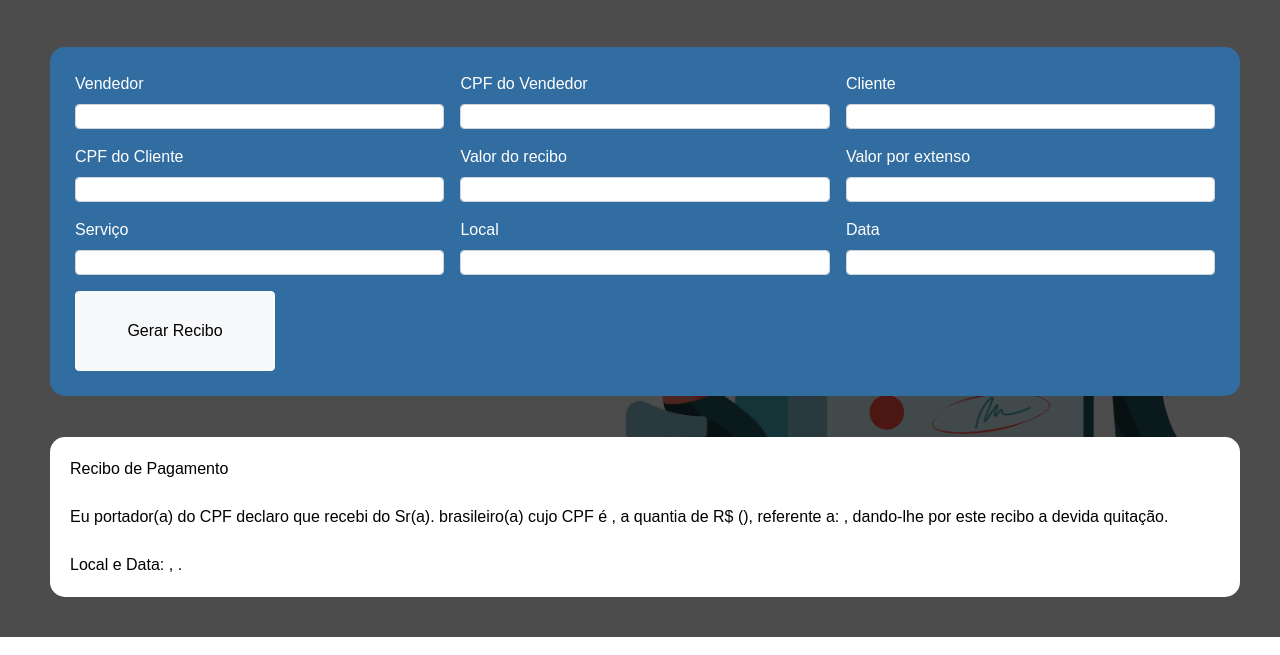
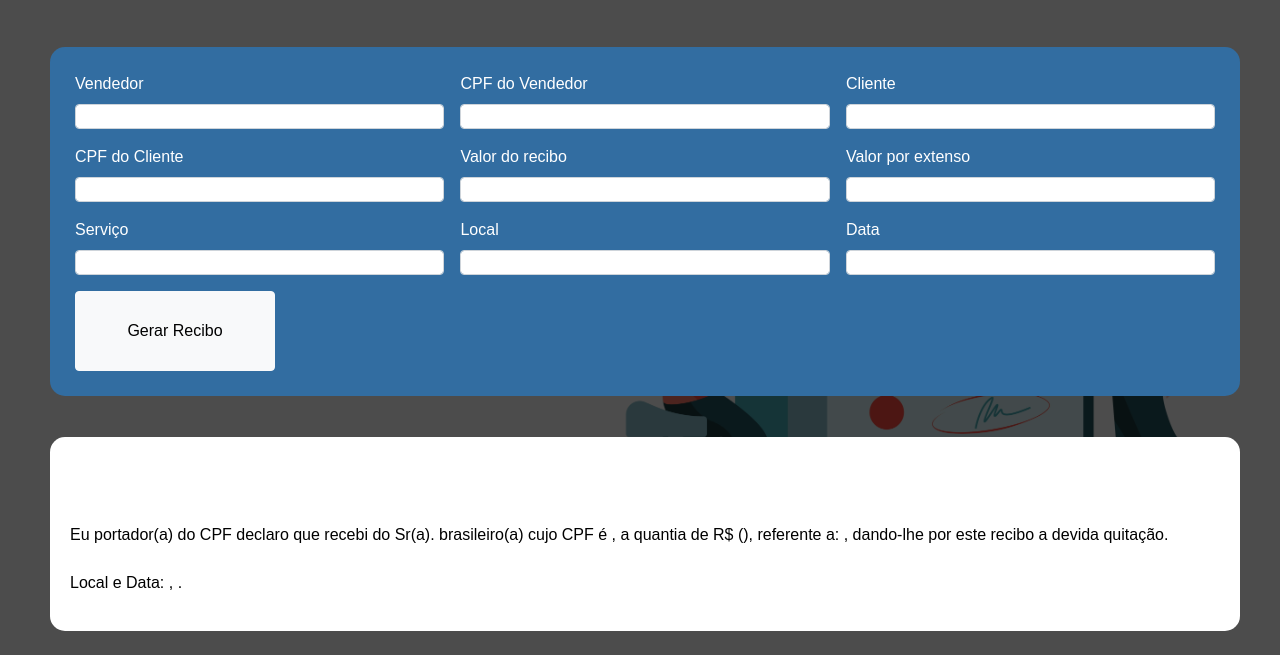
Before and after one commit to ICEI-PUC-Minas-PMV-ADS/pmv-ads-2021-2-e1-proj-web-t3-geracao_documentos, a plain HTML site: page pag-financeiro.html in a window 1280 px wide. Shown: the part 163-818 px from the top of the page. Drawn offline with nearby package versions, Linux system fonts and the light colour scheme.

Commit message:
edições css

```diff
--- a/pag-financeiro.html
+++ b/pag-financeiro.html
@@ -22,7 +22,7 @@
 
    <div class="texto-modalidade">
       <h2 class="textcard">Financeiro</h2>
-      <h3 class="textcard">Recibo de Pagamento</h3>
+      <h3 class="tit-doc">Recibo de Pagamento</h3>
    </div>
 
    <div class="forms1">
@@ -84,10 +84,12 @@
    </div>
 
    <br>
-   <p class="resultado"  id="resultado">
-      Recibo de Pagamento<br><br>
+   <div class="resultado"  id="resultado">
 
-      Eu <a id="res_vendedor"></a> portador(a) do CPF <a id="res_cpfvendedor"></a> declaro que recebi do Sr(a).
+      <h3>Recibo de Pagamento</h3>
+      <br>
+
+      <p id="texto-doc2">Eu <a id="res_vendedor"></a> portador(a) do CPF <a id="res_cpfvendedor"></a> declaro que recebi do Sr(a).
       <a id="res_cliente"></a> brasileiro(a) cujo CPF é <a id="res_cpfcliente"></a>, a quantia de R$ <a id="res_rs"></a>
       (<a id="res_rs_puro"></a>),
       referente a: <a id="res_servico"></a>, dando-lhe por este recibo a devida quitação.
@@ -95,7 +97,9 @@
       <br><br>
 
       Local e Data: <a id="res_local"></a>, <a id="res_data"></a>.
-   </p>
+      </p>
+
+   </div>
    <br><br>
 
    <script>
```
